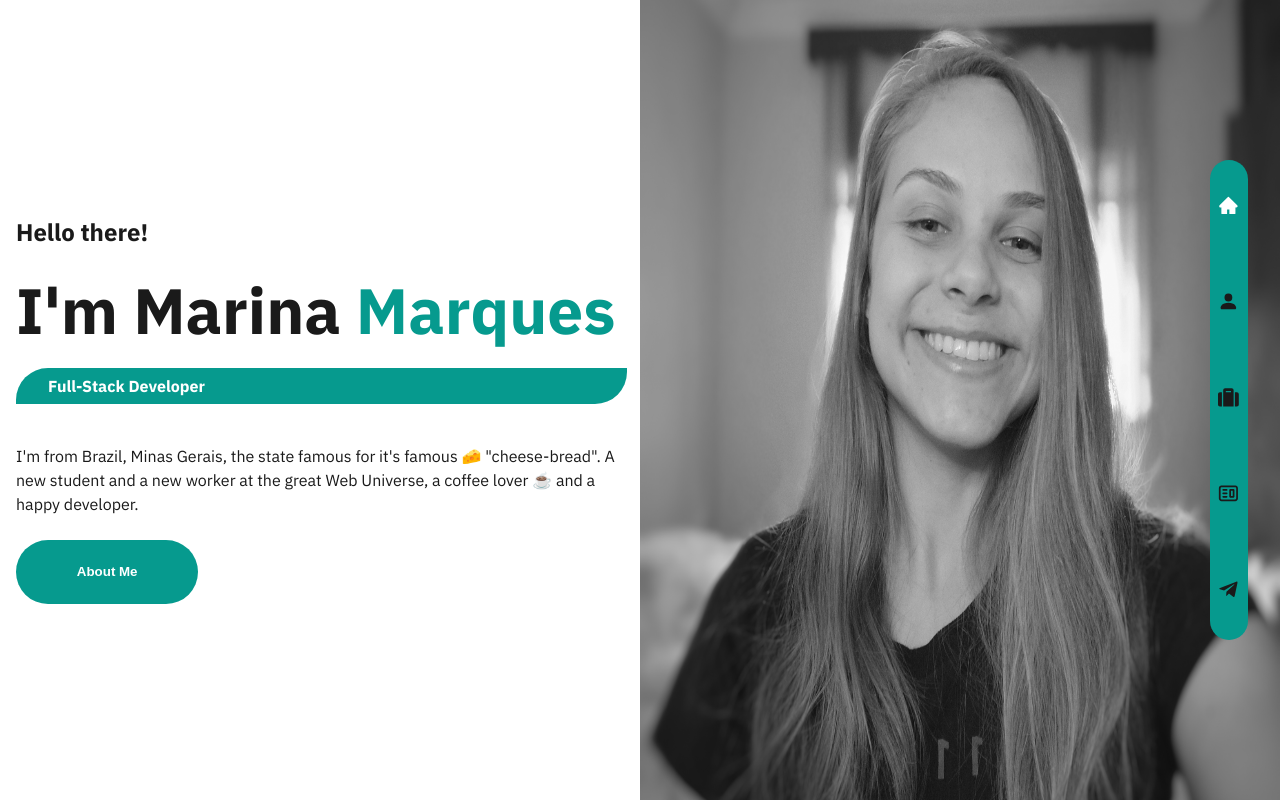
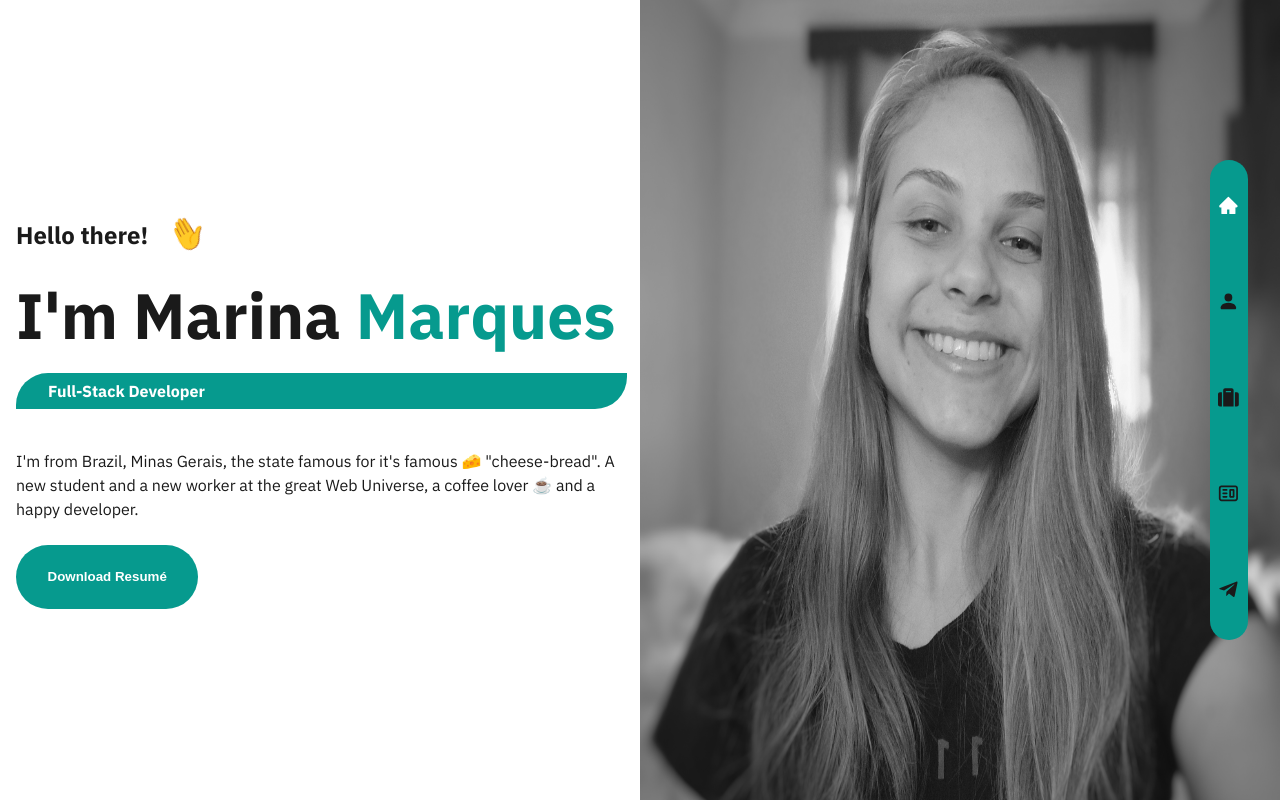
Before and after one commit to ninamarq/portfolio, a React (Create React App) app: page / in a window 1280 px wide. Built offline with nearby package versions, Linux system fonts and the light colour scheme.

Commit message:
Feat: Create animation of hand shaking

```diff
--- a/src/pages/Home/index.tsx
+++ b/src/pages/Home/index.tsx
@@ -1,33 +1,37 @@
+import { useNavigate } from 'react-router-dom';
 import Header from '../../components/Header';
 import Profile from '../../assets/profile.jpeg';
 import './style.scss';
 
 export default function Home() {
+  const navigate = useNavigate();
+
   return (
     <div className="page-container">
       <Header />
       <div className="left-container">
         <div>
-          <h2>Hello there!</h2>
+          <h2>
+            Hello there!
+            <span> ✋</span>
+          </h2>
           <h1>
             I'm
-            {' '}
             Marina
-            {' '}
-            <span>Marques</span>
+            <span> Marques</span>
           </h1>
           <h3>Full-Stack Developer</h3>
         </div>
         <p>
           I'm from Brazil, Minas Gerais, the state famous for it's famous
           {' '}
-          <a href="https://www.youtube.com/watch?v=IOb5uric4n0">🧀</a>
+          <a href="https://www.youtube.com/watch?v=IOb5uric4n0" target="_blank" rel="noreferrer">🧀</a>
           {' '}
           "cheese-bread".
           A new student and a new worker at the great Web Universe,
           a coffee lover ☕ and a happy developer.
         </p>
-        <button type="button">About Me</button>
+        <button type="button">Download Resumé</button>
       </div>
       <div className="right-container">
         <img src={Profile} alt="Marina Marques" />
--- a/src/pages/Home/style.scss
+++ b/src/pages/Home/style.scss
@@ -30,20 +30,13 @@
       h1 {
         margin: 0;
         font-size: 4rem;
-      }
-
         span {
           color: var(--blue);
           overflow: hidden;
           white-space: nowrap;
           border-right: .25rem solid var(--yellow);
-        animation: typing 4s steps(40) 1s 1 normal both,
-        blink .5s step-end infinite alternate;
+          animation: blink .5s step-end infinite alternate;
         }
-
-      @keyframes typing {
-        from { width: 0 }
-        to { width: 15rem }
       }
 
       @keyframes blink {
@@ -54,6 +47,25 @@
 
       h2 {
         font-size: 1.5rem;
+        span {
+          margin: 0 1.2rem;
+          display: inline-block;
+          transform: rotate(45deg);
+          animation: shaking 2s infinite;
+          font-size: 2rem;
+        }
+
+        @keyframes shaking {
+          0% {
+            transform: rotate(-45deg);
+          }
+          50% {
+            transform: rotate(30deg);
+          }
+          100% {
+            transform: rotate(-45deg);
+          }
+        }
       }
 
       h3 {
```
Also changed, not shown: 1 other file (tests, documents, lock files or other folders). Lines whose indentation alone changed are shown as unchanged.
